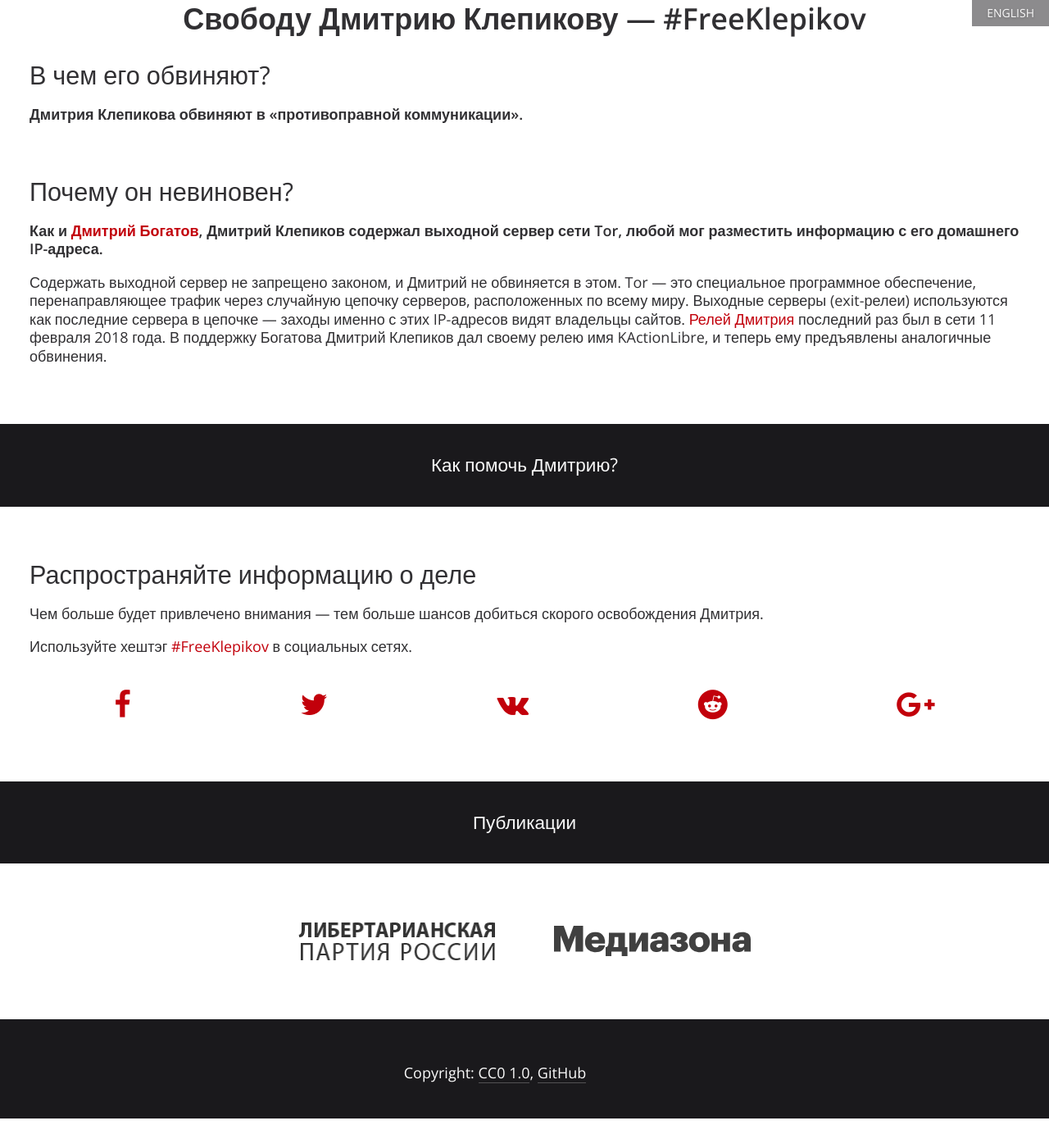
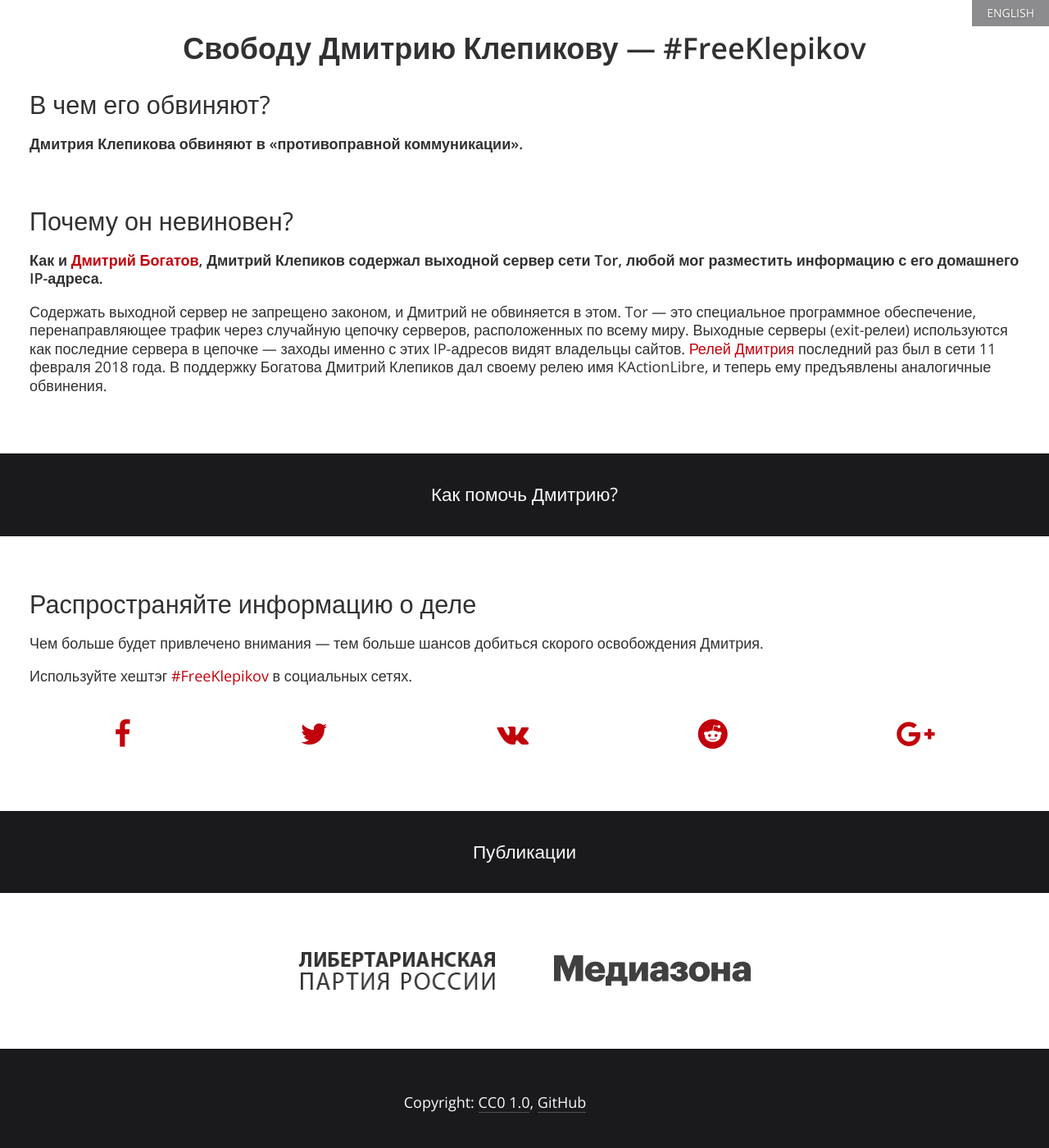
Before and after one commit to komachi/freeklepikov.org, a Jekyll site: the page built from index.html, in a window 1280 px wide. Shown: the whole page at 82% size. Built offline with Jekyll 4.4.1, drawn with Linux system fonts in a browser that asks for light colours; before the commit the page ends 1364 px from its top, so only the background shows below that.

Commit message:
Add padding

```diff
--- a/css/main.scss
+++ b/css/main.scss
@@ -79,6 +79,7 @@ a:hover {
   top: -1000px;
   left: 0;
   */
+  padding-top: 1em;
   text-align: center;
 }
 #footer {
```
